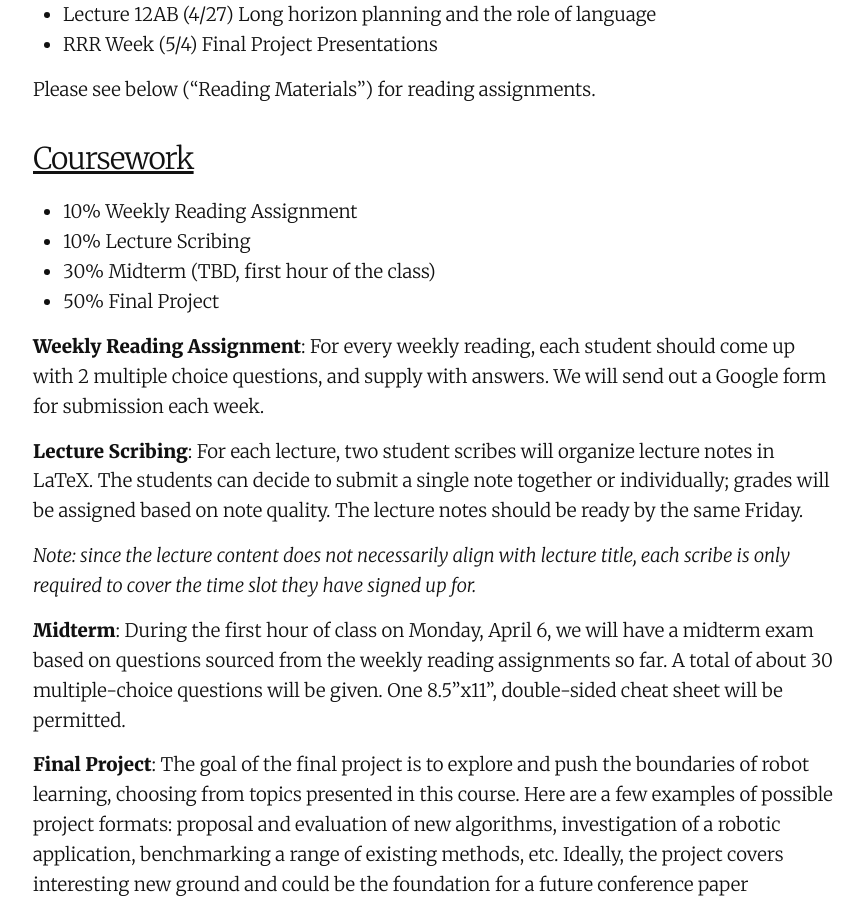
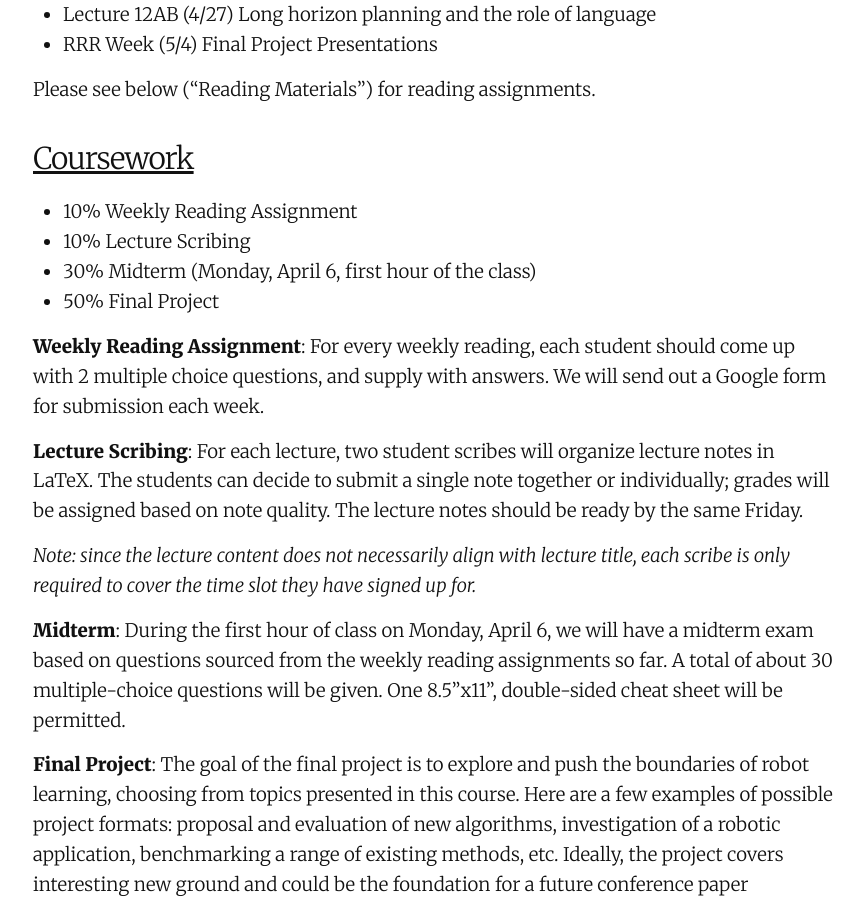
Before and after one commit to robots-that-learn/robots-that-learn.github.io, a Jekyll site: the page built from index.md, in a window 1280 px wide and 900 px high, scrolled down 1921 px. Shown: the whole window, without its empty margins (207-1071 px from the left). Built offline with Jekyll 4.4.1, drawn with Linux system fonts in a browser that asks for light colours; our own code applies the rules of GitHub Pages for plain Markdown files.

Commit message:
Update midterm date in coursework section

```diff
--- a/index.md
+++ b/index.md
@@ -66,7 +66,7 @@ Please see below ("Reading Materials") for reading assignments.
 
 - 10% Weekly Reading Assignment
 - 10% Lecture Scribing
-- 30% Midterm (TBD, first hour of the class)
+- 30% Midterm (Monday, April 6, first hour of the class)
 - 50% Final Project
 
 **Weekly Reading Assignment**: For every weekly reading, each student should come up with 2 multiple choice questions, and supply with answers. We will send out a Google form for submission each week.
```
